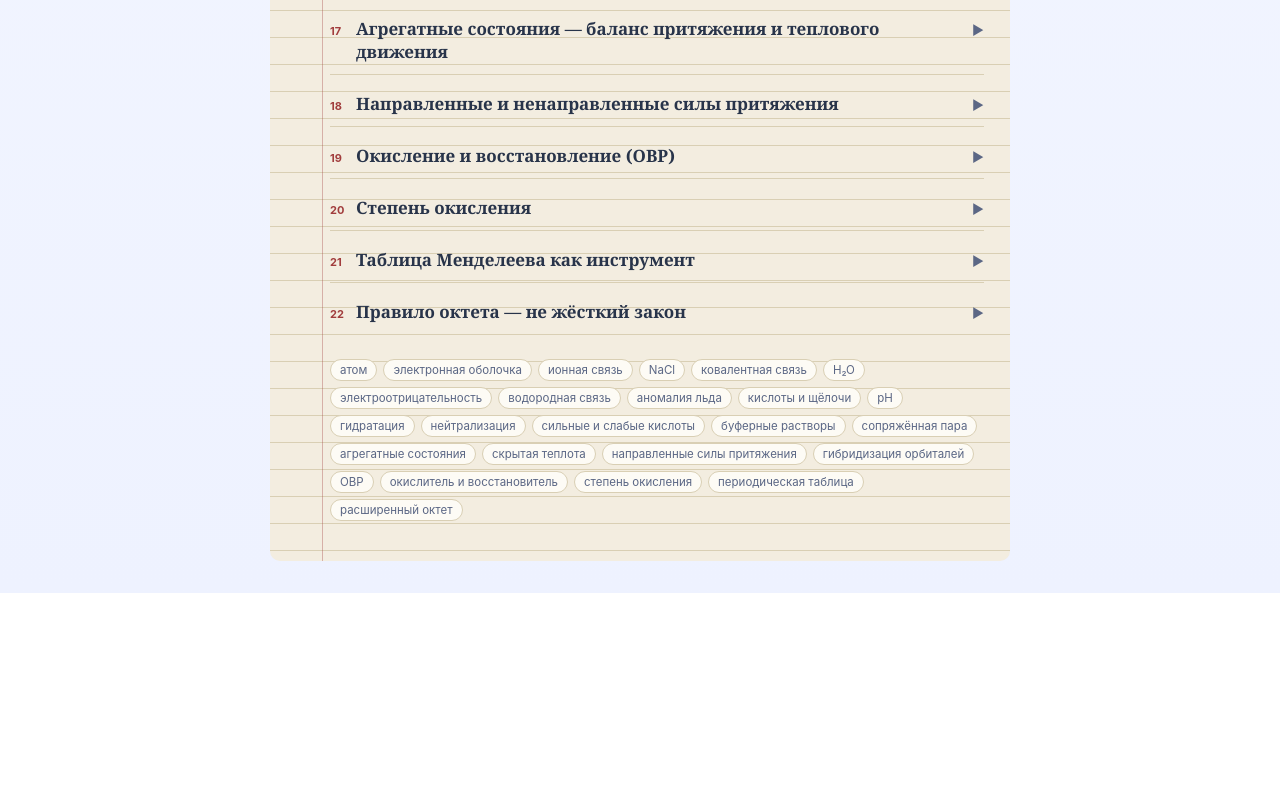
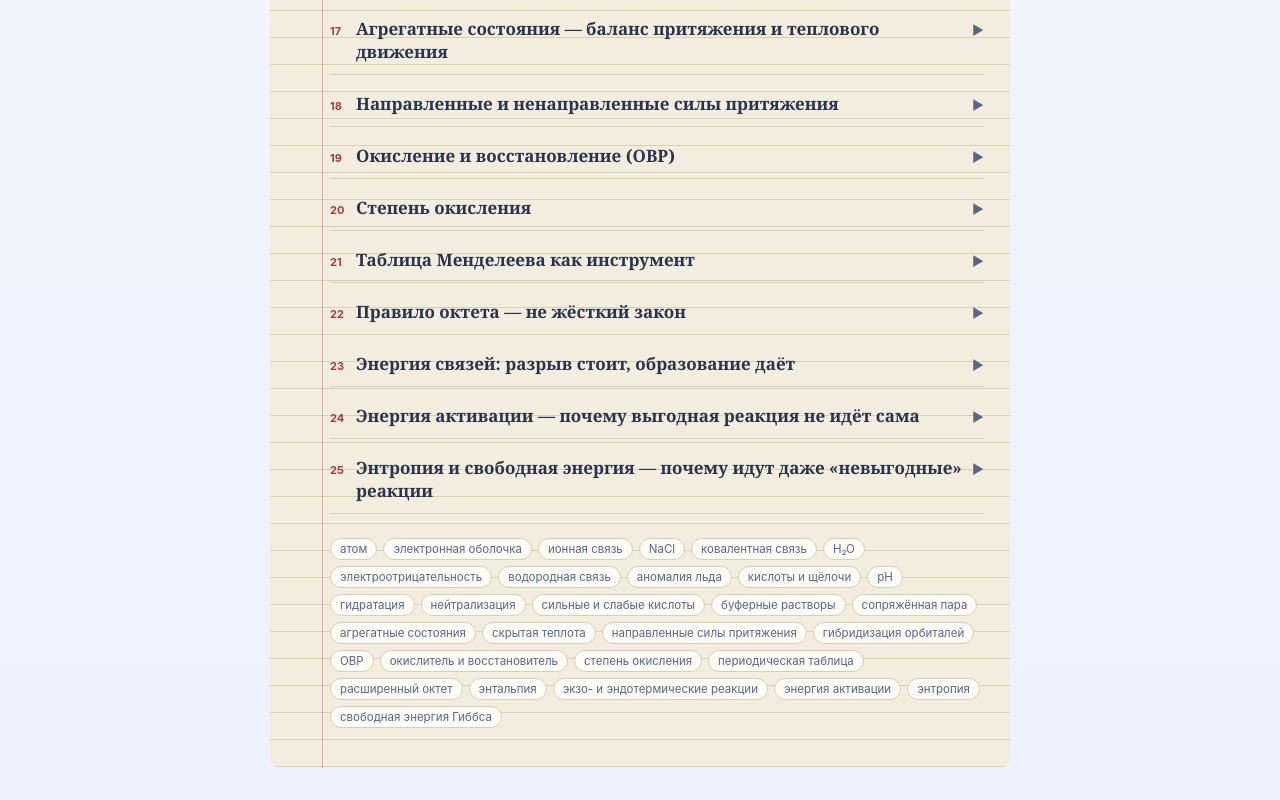
Before and after one commit to MikyViz/moosebroLab, a Vue app: page /chemistry in a window 1280 px wide. Shown: the part 1562-2362 px from the top of the page. Before the commit the page ends 2155 px from the top, so only its background shows below. Built offline with nearby package versions, Linux system fonts and the light colour scheme.

Commit message:
химия +

```diff
--- a/src/data/chemistryConspectData.ts
+++ b/src/data/chemistryConspectData.ts
@@ -192,6 +192,34 @@ export const chemistryConspectSections: ConspectSection[] = [
       <div class="chem1-redflag">Общий принцип не меняется даже при расширенном октете: система всегда движется к минимальной энергии («легче отдать — отдаёт, легче забрать — забирает»), просто «потолок», относительно которого считается выгода, у элементов с доступными d-орбиталями выше, чем 8.</div>
     `,
   },
+  {
+    title: 'Энергия связей: разрыв стоит, образование даёт',
+    body: `
+      <p>Разорвать связь — всегда стоит энергии (как растащить два притягивающихся атома). Образовать связь — всегда высвобождает энергию (атомы «падают» в более стабильное состояние).</p>
+      <p>Любая реакция = разрыв старых связей (трата) + образование новых (прибыль). Итог реакции — просто разница между этими суммами.</p>
+      <div class="chem1-callout"><b>Экзотермическая</b> — новые связи прочнее старых, избыток энергии выходит наружу (тепло, свет). Пример — горение: CH₄ + 2O₂ → CO₂ + 2H₂O + энергия. <b>Эндотермическая</b> — наоборот, разрыв обходится дороже, реакция поглощает энергию извне (например, некоторые соли при растворении охлаждают раствор).</p>
+    `,
+  },
+  {
+    title: 'Энергия активации — почему выгодная реакция не идёт сама',
+    body: `
+      <p>Даже если реакция в итоге экзотермическая, сначала всё равно нужно разорвать исходные связи — а это требует энергии авансом. Эта стартовая «плата за вход» — <b>энергия активации</b>.</p>
+      <div class="chem1-example">Метан + кислород не воспламеняются сами — нужна искра, чтобы дать энергию активации; дальше реакция подпитывает себя уже выделяющимся теплом</div>
+      <p>Аналогия: мяч на горке — по ту сторону бугорка яма глубже (реакция выгодна), но сам мяч бугорок не перевалит без толчка. У эндотермической реакции по ту сторону бугорка ещё и выше, чем старт — поэтому такие реакции без постоянного подвода энергии не идут вообще.</p>
+    `,
+  },
+  {
+    title: 'Энтропия и свободная энергия — почему идут даже «невыгодные» реакции',
+    body: `
+      <p>Чистая энергия связей (энтальпия, ΔH) — не вся картина. Есть второй фактор — <b>энтропия</b> (ΔS), мера беспорядка/разбросанности системы. Природа «предпочитает» не только низкую энергию, но и статистически более вероятные (более беспорядочные) состояния — просто потому, что таких раскладов больше.</p>
+      <div class="chem1-callout">Важно: энтропия — это не отдельная физическая сила, конкурирующая с электромагнетизмом. Частицы по-прежнему двигаются под действием обычных сил (тепловая тряска, притяжение связей); энтропия лишь описывает, сколько исходов этого движения выглядят «беспорядочными», а сколько — «упорядоченными». Беспорядочных исходов статистически огромно больше.</div>
+      <p>Итоговый судья, пойдёт ли реакция сама: <b>свободная энергия Гиббса</b></p>
+      <div class="chem1-example">ΔG = ΔH − T·ΔS &nbsp;·&nbsp; реакция идёт сама, если ΔG &lt; 0</div>
+      <p>Температуру (T) умножают на ΔS по двум причинам: (1) единицы ΔS — Дж/К, умножение на К даёт джоули, те же единицы, что у ΔH, иначе их нельзя складывать; (2) физически T — это мера тепловой энергии, доступной частицам «на эксперименты» с более беспорядочными раскладками. При высокой T тепловой энергии хватает, чтобы переход в более вероятное состояние «окупился», даже если он энергетически чуть невыгоден.</p>
+      <div class="chem1-example">Таяние льда: ΔH разрыва связей положительный (невыгодно), но ΔS воды намного выше (жидкость разупорядоченнее решётки). При T выше 0°C член T·ΔS перевешивает ΔH → лёд тает сам. Ниже 0°C — наоборот, лёд остаётся.</div>
+      <div class="chem1-redflag">Если реакция невыгодна и по энергии, и по энтропии одновременно — она не пойдёт сама ни при какой температуре. Единственный способ — постоянный внешний подвод энергии (например, фотосинтез идёт только пока поступает свет).</div>
+    `,
+  },
 ]
 
 export const chemistryConspectTags = [
@@ -220,4 +248,9 @@ export const chemistryConspectTags = [
   'степень окисления',
   'периодическая таблица',
   'расширенный октет',
+  'энтальпия',
+  'экзо- и эндотермические реакции',
+  'энергия активации',
+  'энтропия',
+  'свободная энергия Гиббса',
 ]
```
